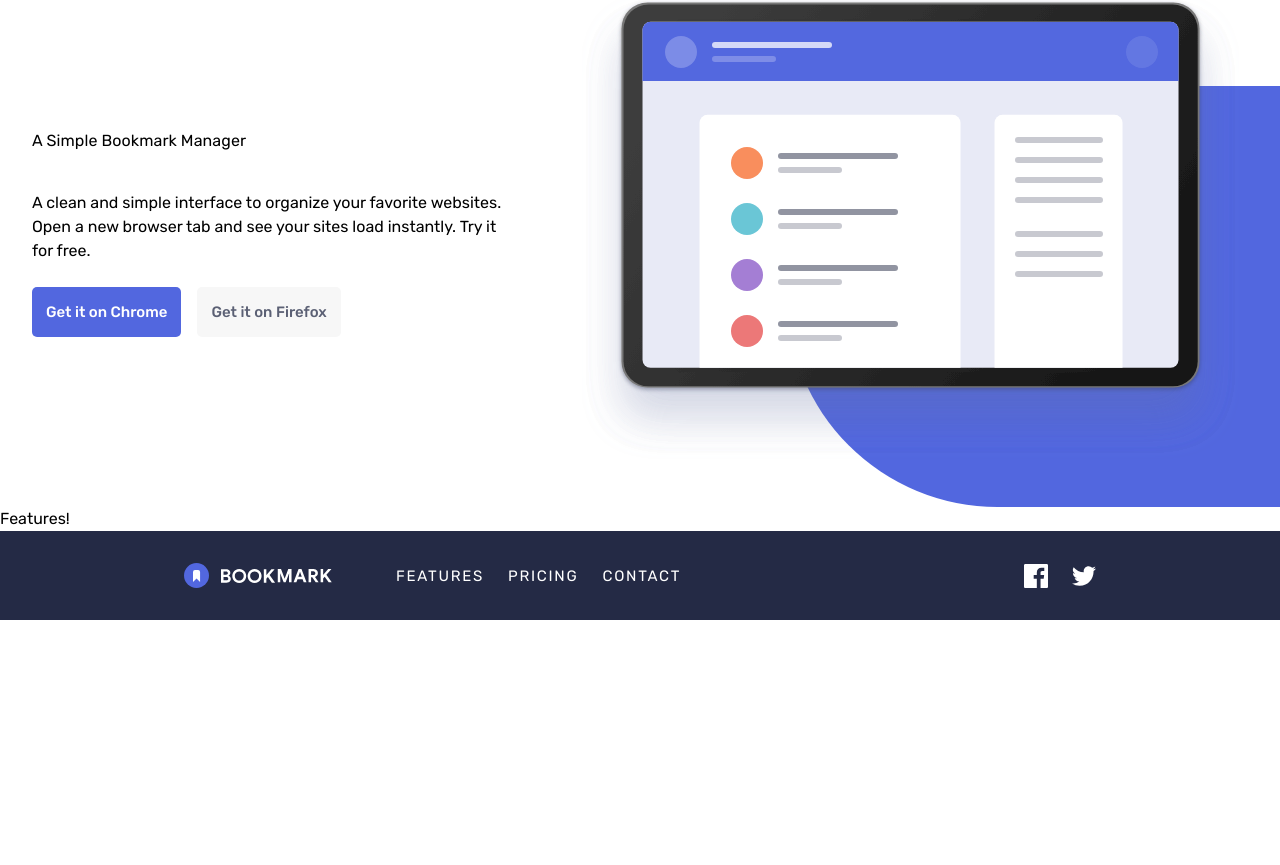
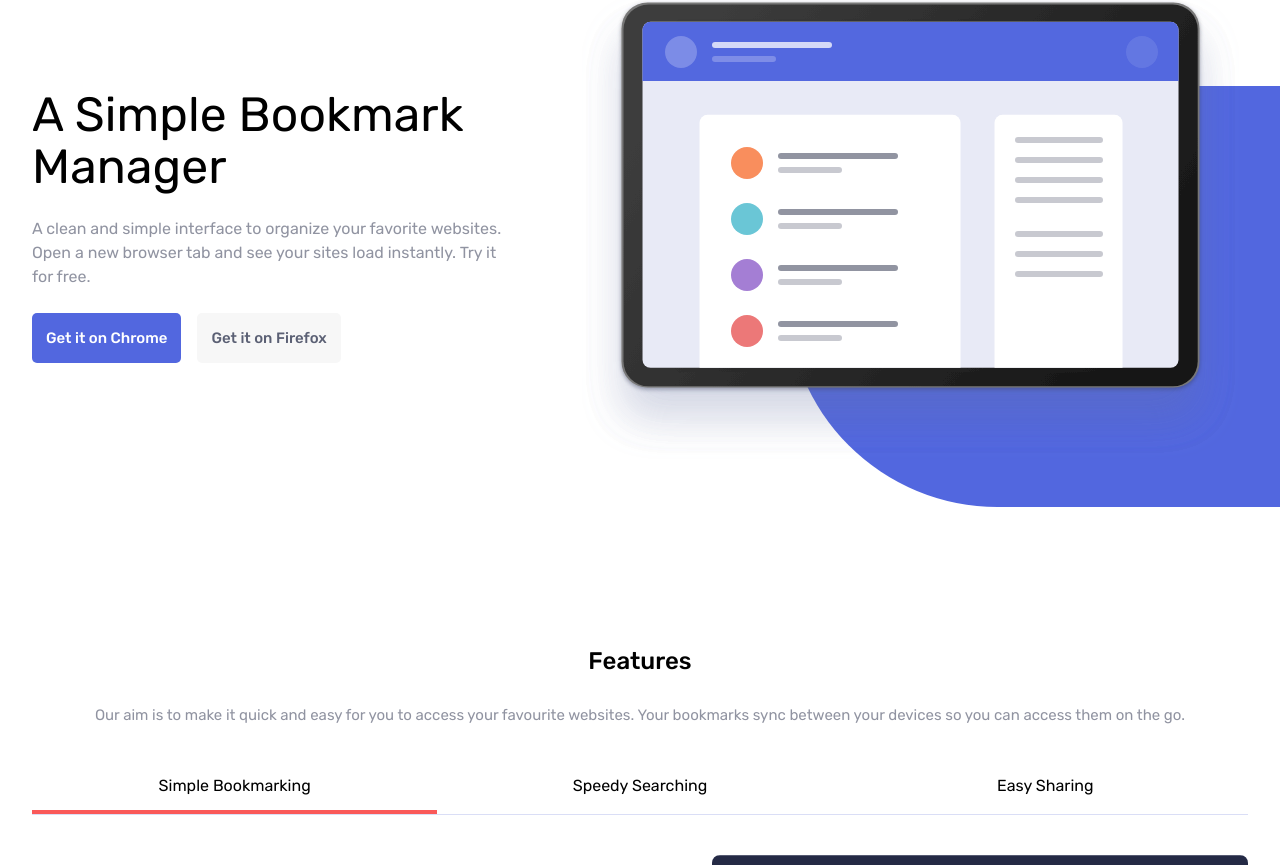
Before and after one commit to Joshk7/bookmark-landing-page, a React (Vite) app: page / in a window 1280 px wide. Shown: the part 159-1024 px from the top of the page. Before the commit the page ends 800 px from the top, so only its background shows below. Built offline with nearby package versions, Linux system fonts and the light colour scheme.

Commit message:
work on features section

```diff
--- /dev/null
+++ b/src/components/TabSection.tsx
@@ -0,0 +1,35 @@
+import clsx from "clsx";
+
+type TabSectionProps = {
+  onPress: () => void;
+  children: React.ReactNode;
+  active: boolean;
+};
+
+const TabSection = ({ onPress, children, active }: TabSectionProps) => {
+  console.log(onPress, active);
+  return (
+    <button
+      onClick={() => {
+        onPress();
+      }}
+      className={clsx(
+        "w-full py-4 cursor-pointer relative",
+        active &&
+          `after:content-['']
+           after:absolute
+           after:bottom-0
+           after:left-1/4
+           sm:after:left-0
+           after:h-1
+           after:w-1/2
+           sm:after:w-full
+           after:bg-[var(--red)]`
+      )}
+    >
+      {children}
+    </button>
+  );
+};
+
+export default TabSection;
--- a/src/index.css
+++ b/src/index.css
@@ -39,13 +39,6 @@
     overflow-wrap: break-word;
   }
 
-  h1 {
-    font-size: clamp(1.875rem, 0.802rem + 4.58vw, 3rem);
-    line-height: clamp(2.5rem, 1.784rem + 3.053vw, 3.25rem);
-    font-weight: medium;
-    letter-spacing: 0.00625rem;
-  }
-
   p {
     text-wrap: pretty;
   }
@@ -64,7 +57,15 @@
     --grey-50: #f7f7f7;
     --grey-600: #5b6074;
     --red: #fa5959;
+    --border: #495DCF33;
   }
 }
 
+h1 {
+  font-size: clamp(1.875rem, 0.802rem + 4.58vw, 3rem);
+  line-height: clamp(2.5rem, 1.784rem + 3.053vw, 3.25rem);
+  font-weight: medium;
+  letter-spacing: 0.00625rem;
+}
+
 @import "tailwindcss";
--- a/src/layout/Footer.tsx
+++ b/src/layout/Footer.tsx
@@ -45,7 +45,7 @@ const Footer = () => {
               <svg xmlns="http://www.w3.org/2000/svg" width="24" height="24">
                 <path
                   fill="currentColor"
-                  fill-rule="evenodd"
+                  fillRule="evenodd"
                   d="M22.675 0H1.325C.593 0 0 .593 0 1.325v21.351C0 23.407.593 24 1.325 24H12.82v-9.294H9.692v-3.622h3.128V8.413c0-3.1 1.893-4.788 4.659-4.788 1.325 0 2.463.099 2.795.143v3.24l-1.918.001c-1.504 0-1.795.715-1.795 1.763v2.313h3.587l-.467 3.622h-3.12V24h6.116c.73 0 1.323-.593 1.323-1.325V1.325C24 .593 23.407 0 22.675 0z"
                 />
               </svg>
@@ -59,7 +59,7 @@ const Footer = () => {
               <svg xmlns="http://www.w3.org/2000/svg" width="24" height="20">
                 <path
                   fill="currentColor"
-                  fill-rule="evenodd"
+                  fillRule="evenodd"
                   d="M24 2.557a9.83 9.83 0 0 1-2.828.775A4.932 4.932 0 0 0 23.337.608a9.864 9.864 0 0 1-3.127 1.195A4.916 4.916 0 0 0 16.616.248c-3.179 0-5.515 2.966-4.797 6.045A13.978 13.978 0 0 1 1.671 1.149a4.93 4.93 0 0 0 1.523 6.574 4.903 4.903 0 0 1-2.229-.616c-.054 2.281 1.581 4.415 3.949 4.89a4.935 4.935 0 0 1-2.224.084 4.928 4.928 0 0 0 4.6 3.419A9.9 9.9 0 0 1 0 17.54a13.94 13.94 0 0 0 7.548 2.212c9.142 0 14.307-7.721 13.995-14.646A10.025 10.025 0 0 0 24 2.557z"
                 />
               </svg>
--- a/src/layout/main/Features.tsx
+++ b/src/layout/main/Features.tsx
@@ -1,11 +1,60 @@
+import { useState } from "react";
+import TabSection from "../../components/TabSection";
 
+import illustrationOne from "/src/assets/illustration-features-tab-1.svg";
+
+type Feature = "simple" | "speedy" | "easy";
 
 const Features = () => {
-    return (
-        <section>
-            Features!
-        </section>
-    );
-}
+  const [feature, setFeature] = useState<Feature>("simple");
+  console.log(feature, setFeature);
+
+  const handleSimple = () => {
+    setFeature("simple");
+  };
+
+  const handleSpeedy = () => {
+    setFeature("speedy");
+  };
+
+  const handleEasy = () => {
+    setFeature("easy");
+  };
+
+  return (
+    <section className="mt-32">
+      <div className="flex flex-col items-center gap-y-4 px-8 pb-8">
+        <h2 className="font-medium text-2xl leading-[220%] ">Features</h2>
+        <p className="text-center text-[var(--blue-950)] text-[0.9375rem] opacity-50">
+          Our aim is to make it quick and easy for you to access your favourite
+          websites. Your bookmarks sync between your devices so you can access
+          them on the go.
+        </p>
+      </div>
+      <ul className="px-8 flex flex-col sm:flex-row">
+        <li className="flex flex-1 justify-center border-b-[0.0625rem] border-[var(--border)] border-t-[0.0625rem] sm:border-t-0">
+          <TabSection onPress={handleSimple} active={feature === "simple"}>
+            Simple Bookmarking
+          </TabSection>
+        </li>
+        <li className="flex flex-1 justify-center border-b-[0.0625rem] border-[var(--border)]">
+          <TabSection onPress={handleSpeedy} active={feature === "speedy"}>
+            Speedy Searching
+          </TabSection>
+        </li>
+        <li className="flex flex-1 justify-center border-b-[0.0625rem] border-[var(--border)]">
+          <TabSection onPress={handleEasy} active={feature === "easy"}>
+            Easy Sharing
+          </TabSection>
+        </li>
+      </ul>
+      <div>
+        <div className="px-8 pt-10 pb-9 flex justify-end">
+          <img src={illustrationOne} alt="" />
+        </div>
+      </div>
+    </section>
+  );
+};
 
 export default Features;
--- a/src/layout/main/Hero.tsx
+++ b/src/layout/main/Hero.tsx
@@ -3,14 +3,14 @@ import illustration from "/src/assets/illustration-hero.svg";
 
 const Hero = () => {
   return (
-    <section className="flex flex-col lg:flex-row-reverse items-center gap-y-12">
+    <section className="flex flex-col lg:flex-row-reverse items-center gap-y-12 md:gap-y-[4.5rem]">
       <div className="lg:max-w-3xl py-12 px-8 lg:px-0 w-full relative flex justify-center">
         <img className="relative z-1" src={illustration} alt="" />
         <div className="absolute z-0 h-3/4 min-w-72 w-2/3 bg-[#5267DF] bottom-0 right-0 rounded-tl-full rounded-bl-full"></div>
       </div>
       <div className="px-8 max-w-[540px] flex flex-col items-center lg:items-start gap-y-6">
         <h1 className="text-center lg:text-left">A Simple Bookmark Manager</h1>
-        <p className="text-center lg:text-left mx-auto">
+        <p className="text-center lg:text-left mx-auto text-[var(--blue-950)] opacity-50">
           A clean and simple interface to organize your favorite websites. Open
           a new browser tab and see your sites load instantly. Try it for free.
         </p>
```
